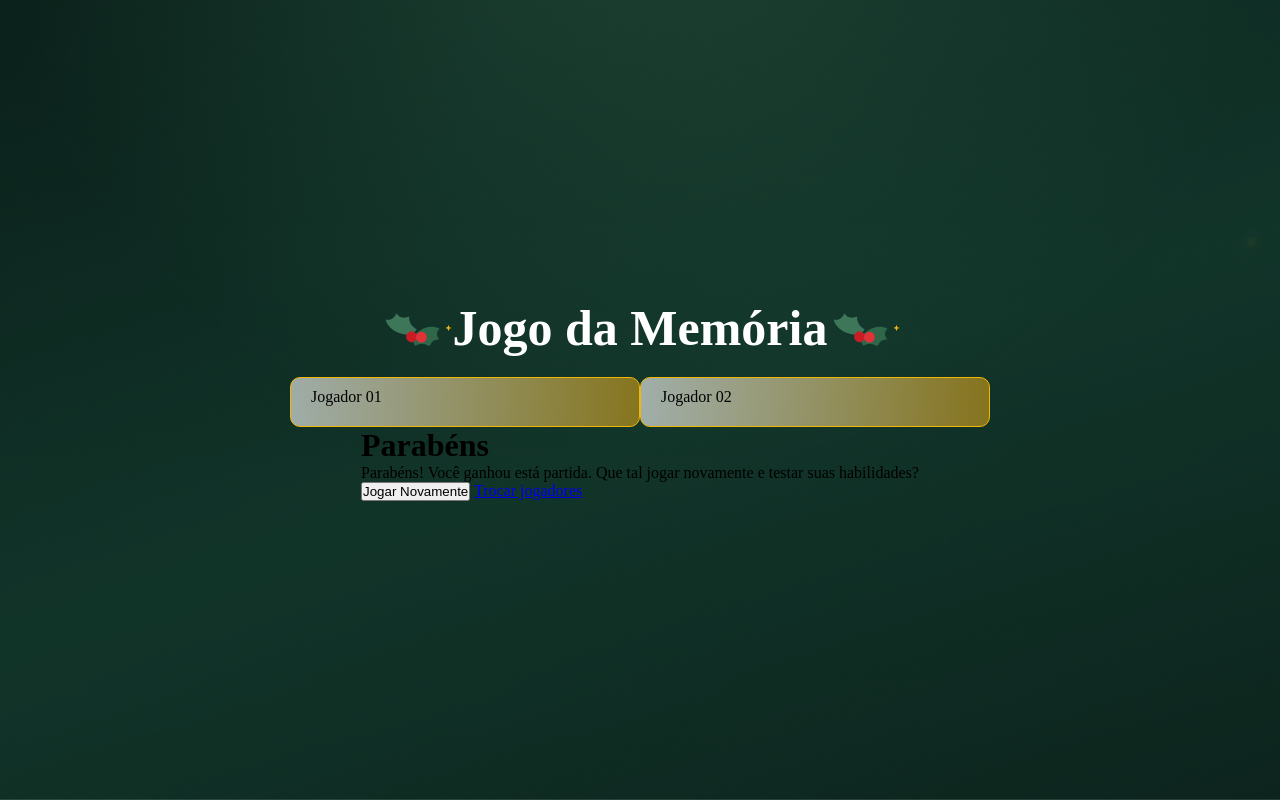
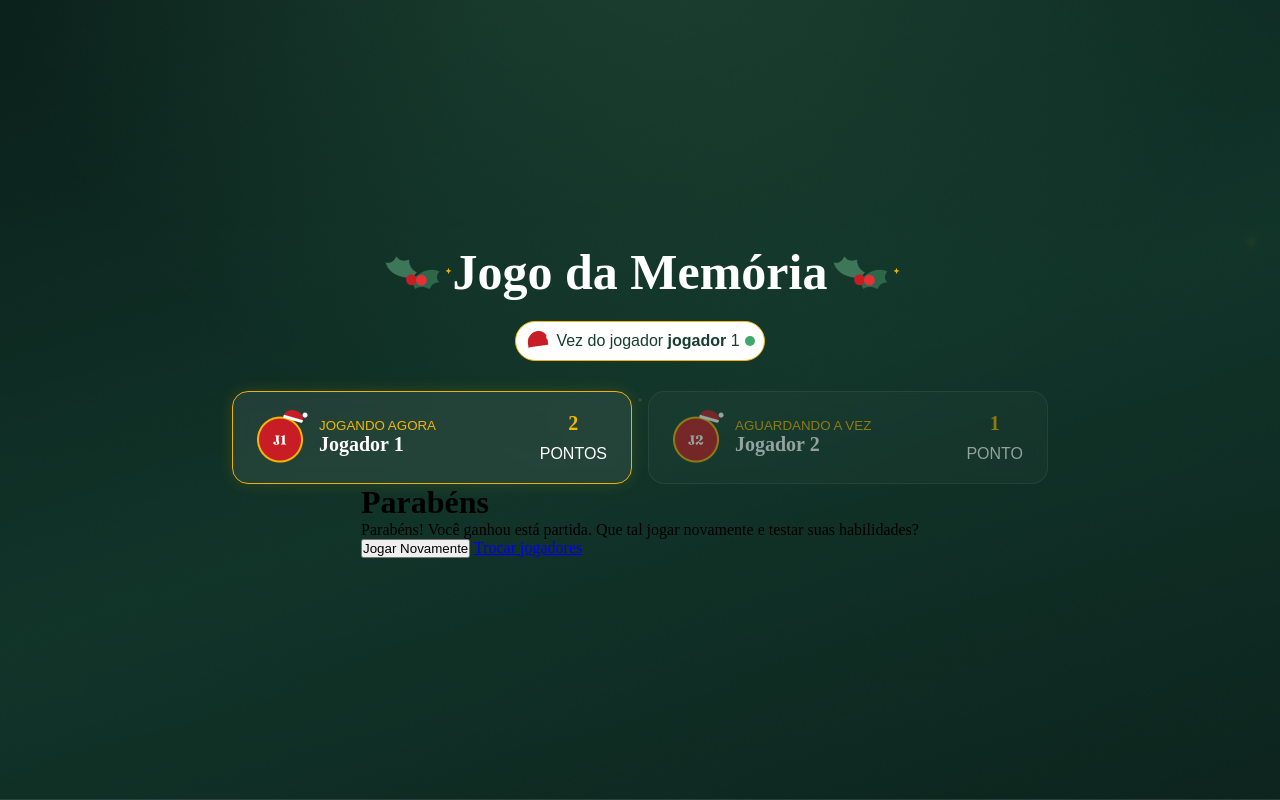
Before and after one commit to Simao-dev/jogo-da-memoria, a plain HTML site: page app/game/game.html in a window 1280 px wide. Drawn offline with Linux system fonts and the light colour scheme.

Commit message:
update no game.html
dado continuidade a pagina game.html

```diff
--- a/app/assets/style.css
+++ b/app/assets/style.css
@@ -9,21 +9,21 @@ body {
   flex-direction: column;
   justify-content: center;
   align-items: center;
-  height: 100dvh;
   margin: 0;
+  min-height: 100vh;
+
+  background-image: url(/app/assets/img/Container.png);
+  background-repeat: no-repeat;
+  background-size: cover;
+  background-position: center;
 
 }
 
 .container {
   width: 100%;
-  min-height: 100dvh;
+
   margin: 0 auto;    /* centraliza horizontalmente */
   padding: 0 16px;   /* respiro nas laterais em telas pequenas */
-  background-image: url(/app/assets/img/Container.png);
-  background-repeat: no-repeat;
-  background-size: cover;
-  background-position: center;
-
   display: flex;
   flex-direction: column;
   justify-content: center;
@@ -89,22 +89,107 @@ main {
 /* Pagina do jogo */
 
 .placar{
+  margin-top: 30px;
   display: flex;
-  justify-content: space-around;
-  width: 100%;
-  max-width: 700px;
-  margin-top: 20px;
+  gap: 16px;
 }
 
-.placar span{
-  width: 372px;
-  height: 50px;
+.info {
+  display: flex;
+  align-items: center;
+  gap: 10px;
+}
+
+.informacoes{
+  display: flex;
+  align-items: start;
+  flex-direction: column;
+}
+.info small{
+  color: #F2B705;
+  font-family: "Barlow Condensed", sans-serif;
+  font-weight: 500;
+  font-style: normal;
+}
+
+.pontos{
+  display: flex;
+  flex-direction: column;
+  align-items: center;
+  gap: 10px;
+}
+
+.pontos p{
+  color: #F2B705;
+  font-family: 'Fraunces', serif;
+  font-size: 20px;
+  font-weight: 900;
+  font-style: normal;
+}
+
+.pontos span{
+  color: #fff;
+  font-family: "Barlow Condensed", sans-serif;
+}
+
+.info strong{
+  color: #fff;
+  font-size: 20px;
+  font-family: 'Fraunces', serif;
+  font-weight: 900;
+}
+
+.player-card {
+  display: flex;
+  align-items: center;
+  justify-content: space-between;
+  gap: 16px;
+  padding: 16px 24px;
+  min-width: 400px;
+  border-radius: 16px;
+  background: rgba(255, 255, 255, 0.05);
+  border: 1.5px solid rgba(255, 255, 255, 0.12);
+  backdrop-filter: blur(8px);
+  opacity: 0.55;
+  transition: all 0.3s ease;
+}
+
+.player-card.ativo {
+  opacity: 1;
+  background: rgba(255, 255, 255, 0.08);
+  border-color: #eab308; /* Borda dourada */
+  box-shadow: 0 0 15px rgba(234, 179, 8, 0.15);
+}
+
+
+.header_Game{
+  display: flex;
+  align-items: center;
+  flex-direction: column;
+}
+
+.jogaror-vez{
+  margin-top: 20px;
+  display: flex;
+  align-items: center;
+  justify-content: center;
+  background-color: #fff;
+  height: 40px;
+  width: 250px;
+  border-radius: 20px;
   border: 1px solid #F2B705;
-  gap: 10px;
-  padding: 10px 20px;
-  border-radius: 10px;
-  background: linear-gradient(
-  to right,
-  rgba(255, 255, 255, 0.6),
-  rgba(212, 160, 23, 0.6));
 }
+.jogaror-vez p{
+  color: #173E30;
+  font-family: "Barlow Condensed", sans-serif;
+  font-weight: 500;
+  font-style: normal;
+}
+.circulo{
+  margin-left: 5px;
+  height: 10px;
+  width: 10px;
+  background-color: #42A66F;
+  border: 4px solid #42a66f1c;
+  border-radius: 50%;
+}
--- a/app/game/game.html
+++ b/app/game/game.html
@@ -1,49 +1,80 @@
-<!DOCTYPE html>
+<!doctype html>
 <html lang="en">
   <head>
-    <meta charset="UTF-8">
-    <meta name="viewport" content="width=device-width, initial-scale=1.0">
-    <link css rel="stylesheet" href="../assets/style.css">
+    <meta charset="UTF-8" />
+    <meta name="viewport" content="width=device-width, initial-scale=1.0" />
+    <link css rel="stylesheet" href="../assets/style.css" />
     <title>Vamos jogar!</title>
   </head>
   <body>
-    <div class="container">
-
-        <div class="header_Game">
+    <header class="header_Game">
       <div insertNames>
         <div class="home_img">
-                        <img src="../assets/img/Holly l.png" alt="Imagem do inicio">
-                        <img src="../assets/img/star.png" alt="Imagem de estrela">
+          <img src="../assets/img/Holly l.png" alt="Imagem do inicio" />
+          <img src="../assets/img/star.png" alt="Imagem de estrela" />
           <h1>Jogo da Memória</h1>
-                        <img src="../assets/img/holly.png" alt="Logo do jogo da memória">
-                        <img src="../assets/img/star.png" alt="Imagem de estrela">
+          <img src="../assets/img/holly.png" alt="Logo do jogo da memória" />
+          <img src="../assets/img/star.png" alt="Imagem de estrela" />
         </div>
       </div>
-            <span class="flag_jogador"></span>
+      <div class="jogaror-vez">
+        <img src="../assets/img/text_transform.png" alt="" />
+        <p>Vez do jogador <span style="font-weight: bold">jogador</span> 1</p>
+        <div class="circulo"></div>
+      </div>
       <div class="placar">
-                <span class="jogador">Jogador 01</span>
-                <span class="jogador">Jogador 02</span>
+        <div class="player-card ativo">
+
+            <div class="info">
+                <div class="avatar">
+                    <img src="../assets/img/player1.png" alt="">
+                </div>
+                <div class="informacoes">
+                    <small>JOGANDO AGORA</small>
+                    <strong>Jogador 1</strong>
+                </div>
+            </div>
+            <div class="pontos">
+                <p>2</p>
+                <span>PONTOS</span>
             </div>
         </div>
 
+        <!-- Card Inativo -->
+        <div class="player-card">
+            <div class="info">
+                <div class="avatar">
+                    <img src="../assets/img/player2.png" alt="">
+                </div>
+                <div class="informacoes">
+                    <small>AGUARDANDO A VEZ</small>
+                    <strong>Jogador 2</strong>
+                </div>
+            </div>
+            <div class="pontos">
+                <p>1</p>
+                <span>PONTO</span>
+            </div>
+        </div>
+      </div>
+    </header>
+    <div class="container">
       <div class="grid"></div>
-
       <div class="mensagem_ganhador" id="ganhador">
-
         <div class="header_parabens">
           <h1 class="parabens">Parabéns</h1>
         </div>
 
         <div class="conteudo_principal">
-                <p class="mensagem">Parabéns! Você ganhou está partida.
-                Que tal jogar novamente e testar suas habilidades?</p>
+          <p class="mensagem">
+            Parabéns! Você ganhou está partida. Que tal jogar novamente e testar
+            suas habilidades?
+          </p>
           <div class="botoes">
             <button class="jogarNovamente">Jogar Novamente</button>
             <a href="../index.html">Trocar jogadores</a>
           </div>
-
         </div>
-
       </div>
     </div>
 
```
Also changed, not shown: app/index.html (+3 -0 lines). Lines whose indentation alone changed are shown as unchanged.
